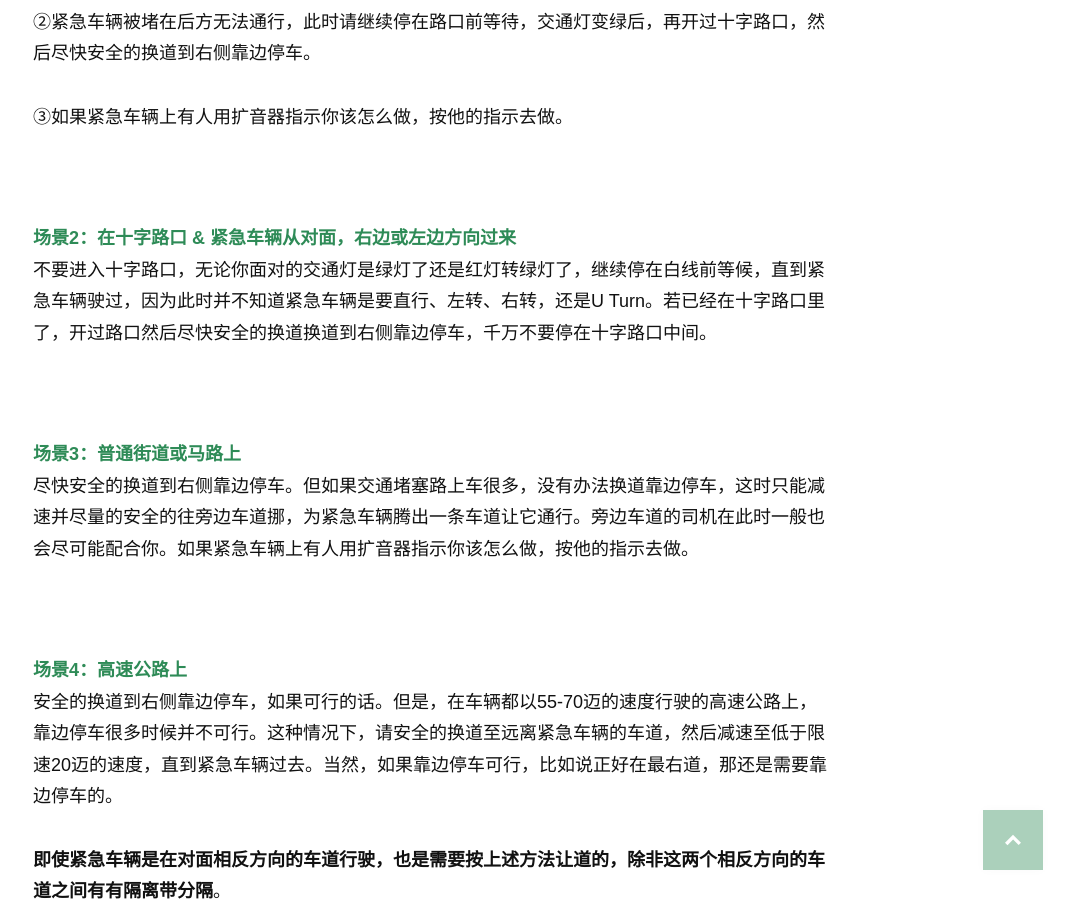
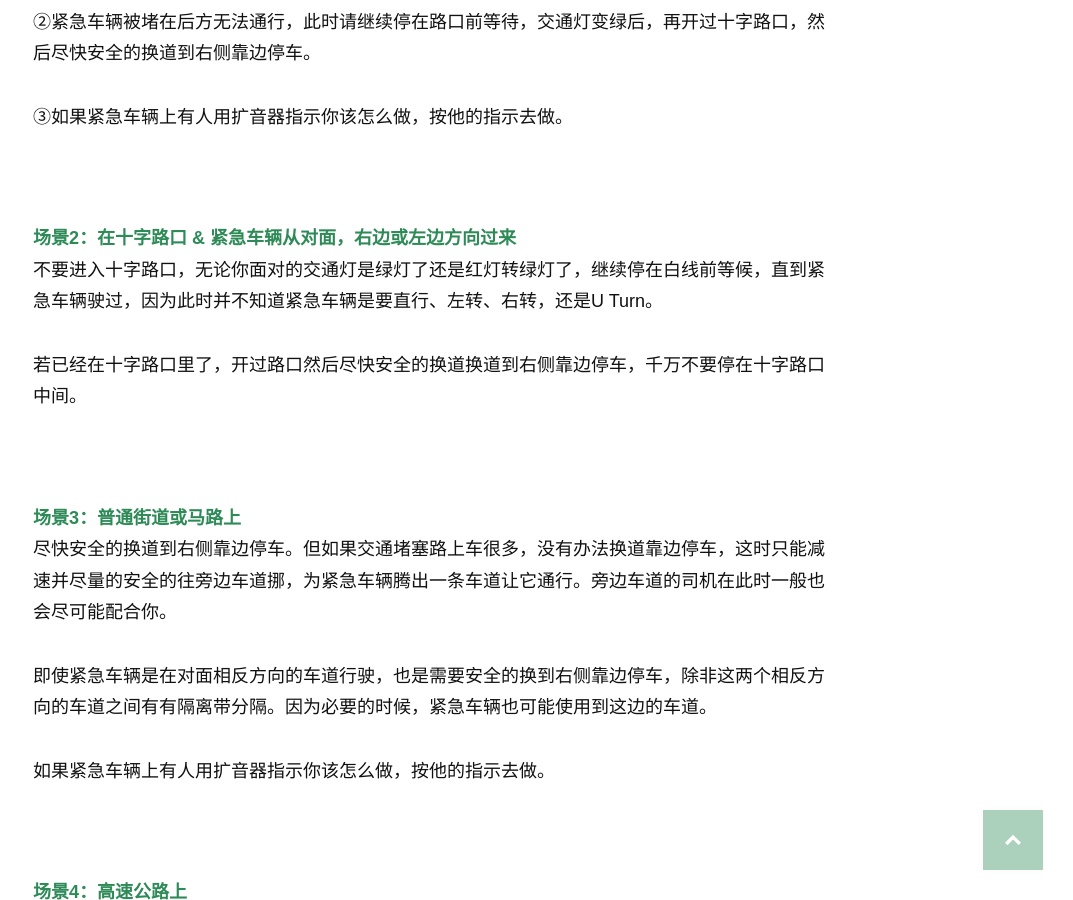
Before and after one commit to wolfwifee/wolfwifee.github.com, a Jekyll site: the page built from _posts/2016-04-13-what-to-do-when-sees-an-oncoming-emergency-vehicle.md, in a window 1280 px wide and 900 px high, scrolled down 1571 px. Shown: the whole window, without its empty margins (207-1280 px from the left). Built offline with Jekyll 4.4.1, drawn with Linux system fonts in a browser that asks for light colours; nearby versions of some CDN libraries; some web fonts are replaced; comment, search, counter and statistics services are not loaded.

Commit message:
Update 2016-04-13-what-to-do-when-sees-an-oncoming-emergency-vehicle.md

```diff
--- a/_posts/2016-04-13-what-to-do-when-sees-an-oncoming-emergency-vehicle.md
+++ b/_posts/2016-04-13-what-to-do-when-sees-an-oncoming-emergency-vehicle.md
@@ -45,12 +45,18 @@ date: 2016-04-14
 <p style="margin-bottom:90px"></p>
 
 <span style="color:#2e8b57">**场景2：在十字路口 & 紧急车辆从对面，右边或左边方向过来**</span><br>
-不要进入十字路口，无论你面对的交通灯是绿灯了还是红灯转绿灯了，继续停在白线前等候，直到紧急车辆驶过，因为此时并不知道紧急车辆是要直行、左转、右转，还是U Turn。若已经在十字路口里了，开过路口然后尽快安全的换道换道到右侧靠边停车，千万不要停在十字路口中间。
+不要进入十字路口，无论你面对的交通灯是绿灯了还是红灯转绿灯了，继续停在白线前等候，直到紧急车辆驶过，因为此时并不知道紧急车辆是要直行、左转、右转，还是U Turn。
+
+若已经在十字路口里了，开过路口然后尽快安全的换道换道到右侧靠边停车，千万不要停在十字路口中间。
 
 <p style="margin-bottom:90px"></p>
 
 <span style="color:#2e8b57">**场景3：普通街道或马路上**</span><br>
-尽快安全的换道到右侧靠边停车。但如果交通堵塞路上车很多，没有办法换道靠边停车，这时只能减速并尽量的安全的往旁边车道挪，为紧急车辆腾出一条车道让它通行。旁边车道的司机在此时一般也会尽可能配合你。如果紧急车辆上有人用扩音器指示你该怎么做，按他的指示去做。
+尽快安全的换道到右侧靠边停车。但如果交通堵塞路上车很多，没有办法换道靠边停车，这时只能减速并尽量的安全的往旁边车道挪，为紧急车辆腾出一条车道让它通行。旁边车道的司机在此时一般也会尽可能配合你。
+
+即使紧急车辆是在对面相反方向的车道行驶，也是需要安全的换到右侧靠边停车，除非这两个相反方向的车道之间有有隔离带分隔。因为必要的时候，紧急车辆也可能使用到这边的车道。
+
+如果紧急车辆上有人用扩音器指示你该怎么做，按他的指示去做。
 
 <p style="margin-bottom:90px"></p>
 
```
